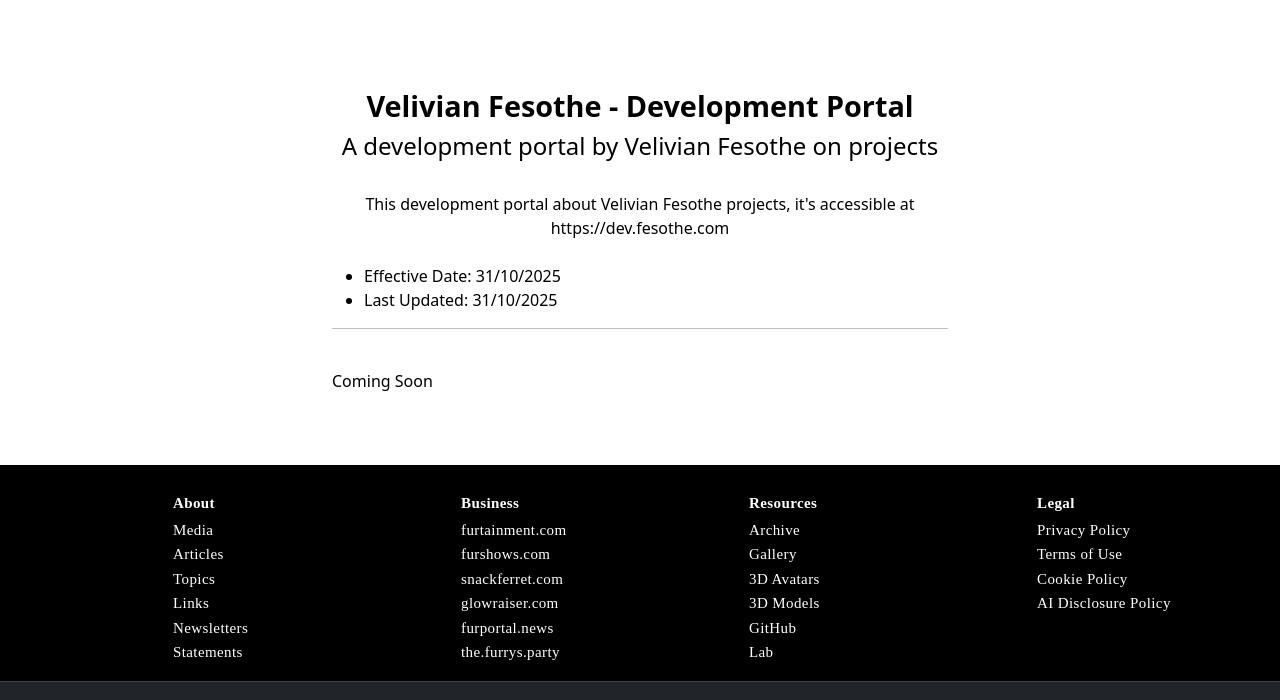
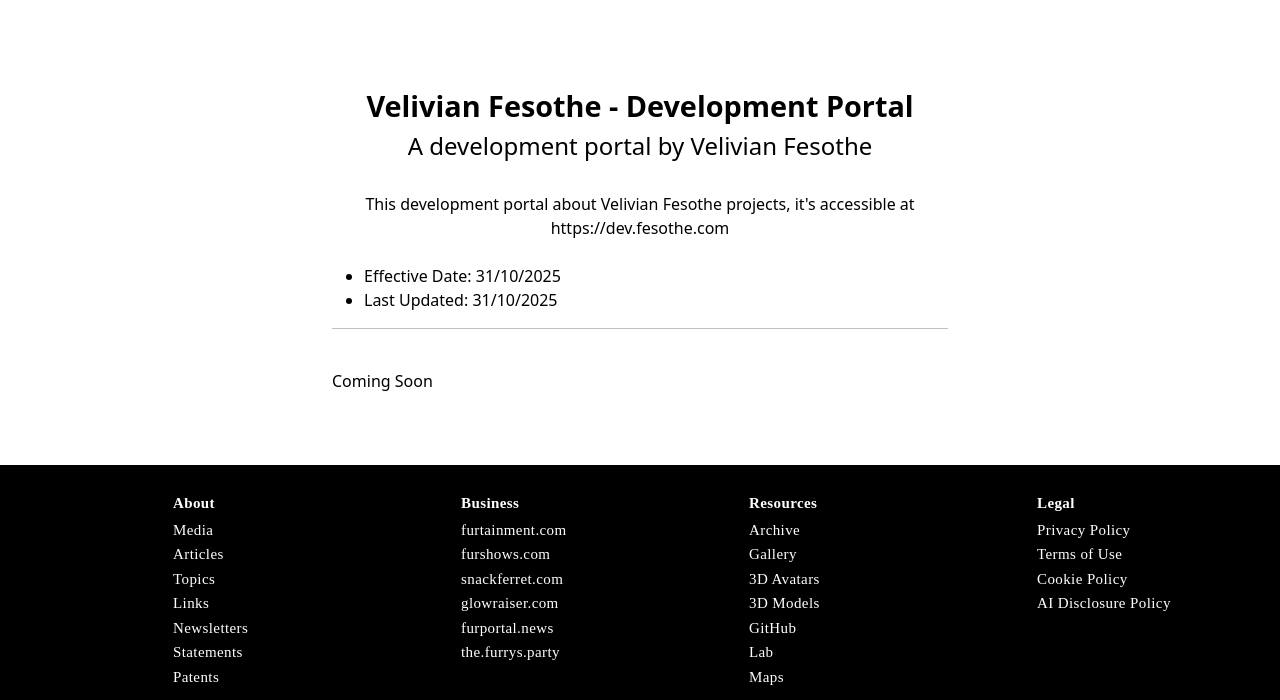
Before and after one commit to Fesothe/fesothe.github.io, a plain HTML site: page index.html in a window 1280 px wide. Shown: the part 131-831 px from the top of the page. Drawn offline with Linux system fonts and the light colour scheme; a web font is replaced by a local one.

Commit message:
Update index.html

```diff
--- a/index.html
+++ b/index.html
@@ -218,7 +218,7 @@ table {
 <div class="bg-about text-secondary px-4 text-center">
     <div class="py-5">
       <h1 class="display-5 fw-bold text-black">Velivian Fesothe - Development Portal</h1>
-      <div class="col-lg-6 mx-auto text-black"><h4>A development portal by Velivian Fesothe on projects</h4></br>
+      <div class="col-lg-6 mx-auto text-black"><h4>A development portal by Velivian Fesothe</h4></br>
         <p class="fs-5 mb-4 text-black">This development portal about Velivian Fesothe projects, it's accessible at <a href="https://dev.fesothe.com" class="urllink">https://dev.fesothe.com</a></p>
             <p class="fs-5 mb-4 about-text text-black">
 <ul>
@@ -254,7 +254,8 @@ table {
           <li class="list-group-item"><a class="link-danger footer-links" href="/about/topics/">Topics</a></li>
           <li class="list-group-item"><a class="link-danger footer-links" href="/links/">Links</a></li>
           <li class="list-group-item"><a class="link-danger footer-links" href="/newsletters/">Newsletters</a>
-            <li class="list-group-item"><a class="link-danger footer-links" href="/statements/">Statements</a></li>
+          <li class="list-group-item"><a class="link-danger footer-links" href="/statements/">Statements</a></li>
+          <li class="list-group-item"><a class="link-danger footer-links" href="/about-my/patents/">Patents</a></li>
               </ul>
             </td></tr>
           </tbody>
@@ -270,7 +271,7 @@ table {
           <tbody>
             <tr><td>
               <ul class="list-group">
-                <li class="list-group-item"><a class="link-danger footer-links" href="https://furtainment.com">furtainment.com</a></li>
+          <li class="list-group-item"><a class="link-danger footer-links" href="https://furtainment.com">furtainment.com</a></li>
           <li class="list-group-item"><a class="link-danger footer-links" href="https://furshows.com">furshows.com</a></li>
           <li class="list-group-item"><a class="link-danger footer-links" href="https://snackferret.com">snackferret.com
           <li class="list-group-item"><a class="link-danger footer-links" href="https://glowraiser.com">glowraiser.com</a></li>
@@ -297,6 +298,7 @@ table {
           <li class="list-group-item"><a class="link-danger footer-links" href="https://sketchfab.com/fesothe/collections/">3D Models</a></li>
           <li class="list-group-item"><a class="link-danger footer-links" href="https://github.com/Fesothe/">GitHub</a></li>
           <li class="list-group-item"><a class="link-danger footer-links" href="https://kewllab.com/">Lab</a></li>
+          <li class="list-group-item"><a class="link-danger footer-links" href="/maps/">Maps</a></li>
               </ul>
             </td></tr>
           </tbody>
@@ -312,7 +314,7 @@ table {
           <tbody>
             <tr><td>
               <ul class="list-group">
-                <li class="list-group-item"><a class="link-danger footer-links" href="/legal/privacy-policy/">Privacy Policy</a></li>
+          <li class="list-group-item"><a class="link-danger footer-links" href="/legal/privacy-policy/">Privacy Policy</a></li>
           <li class="list-group-item"><a class="link-danger footer-links" href="/legal/terms-of-use/">Terms of Use</a></li>
           <li class="list-group-item"><a class="link-danger footer-links" href="/legal/cookie-policy/">Cookie Policy</a></li>
           <li class="list-group-item"><a class="link-danger footer-links" href="/legal/ai-disclosure-policy/">AI Disclosure Policy</a></li>
@@ -379,6 +381,7 @@ table {
     </br>
     </footer>
     </main>
+
     <script src="/r83xvn19w52t9kqb7lu/js/bootstrap.bundle.min.js"></script>
     <script>document.getElementById("year").innerHTML = new Date().getFullYear();</script>
     <script src="https://cdn.jsdelivr.net/gh/Wruczek/Bootstrap-Cookie-Alert@gh-pages/cookiealert.js"></script>
```
